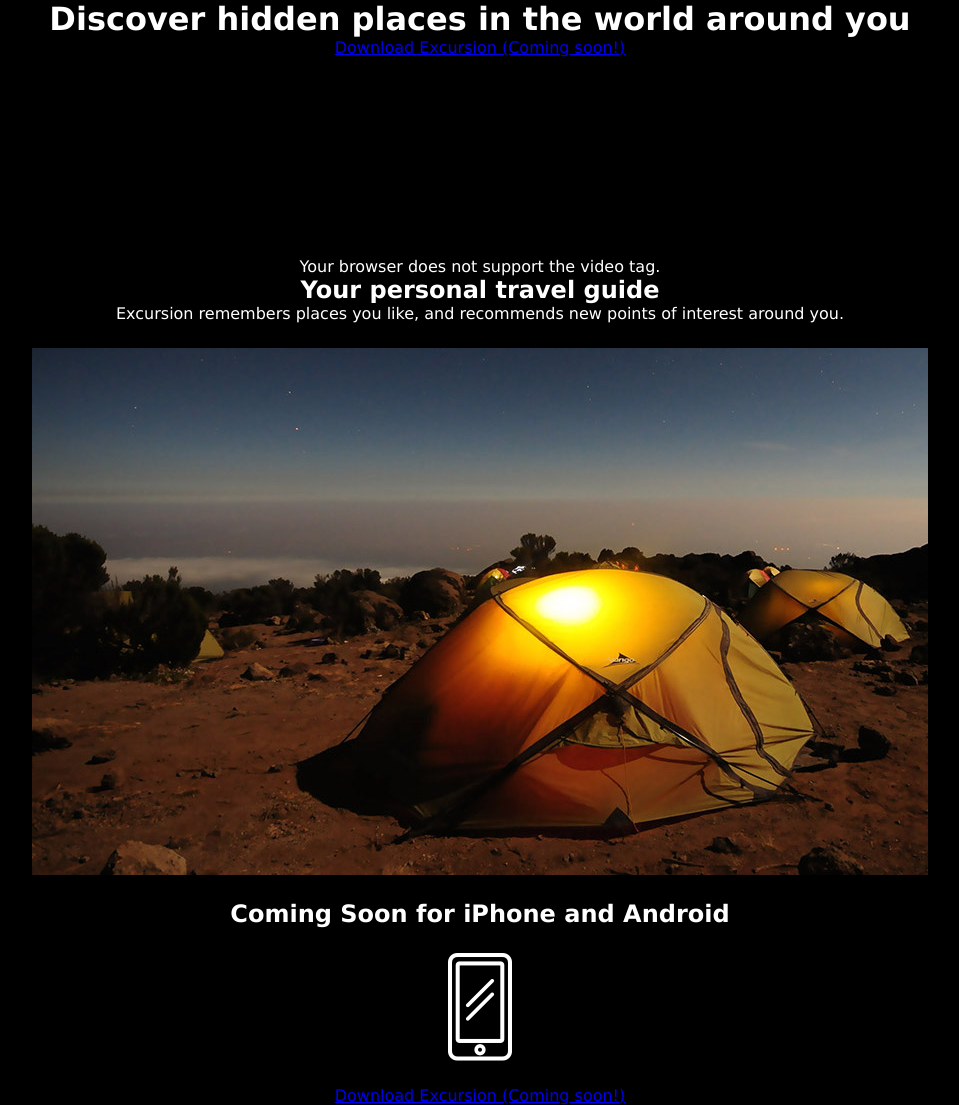
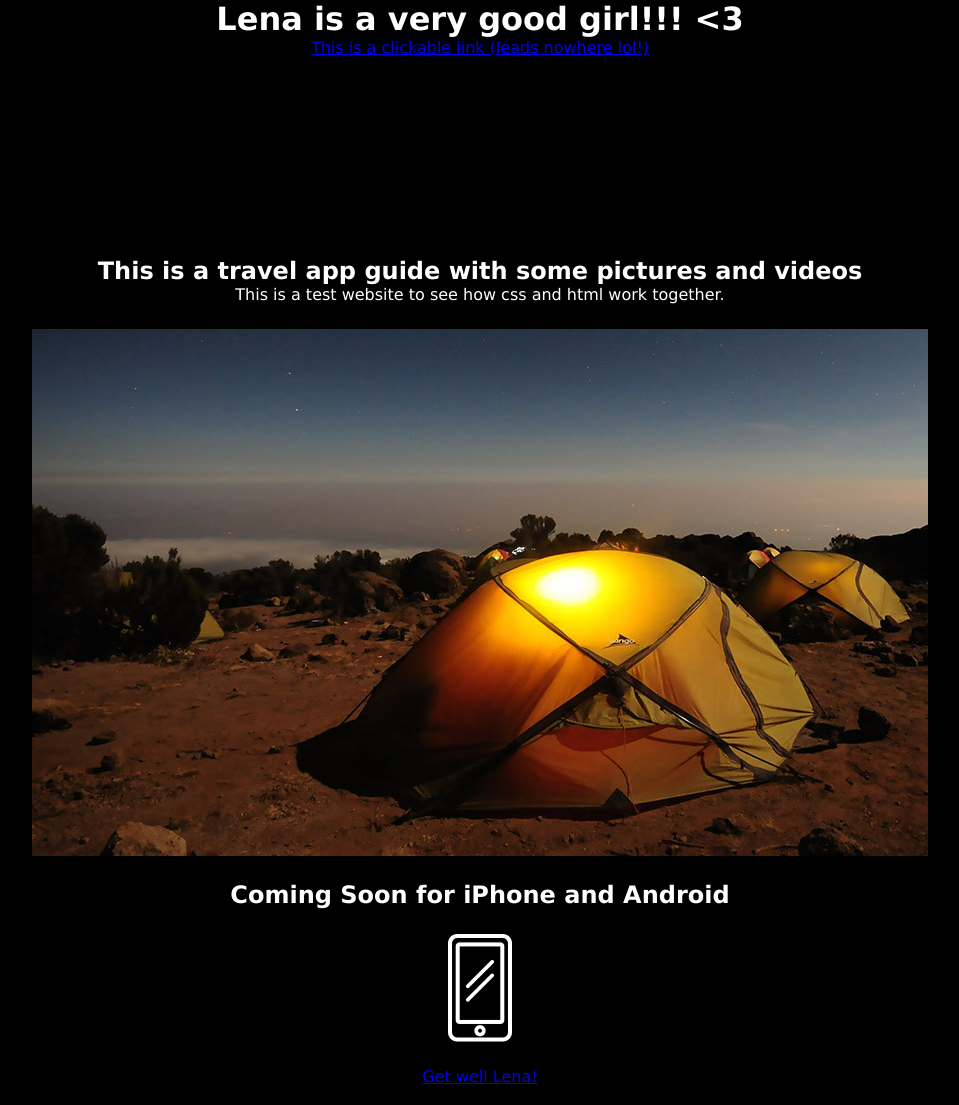
Before and after one commit to MityaiLentyai/excursion, a plain HTML site: page index.html in a window 1280 px wide. Shown: the whole page, without its empty margins (160-1119 px from the left). Drawn offline with Linux system fonts and the light colour scheme.

Commit message:
text changes

```diff
--- a/index.html
+++ b/index.html
@@ -9,23 +9,22 @@
 </head>
 
 <body>
-    <h1>Discover hidden places in the world around you</h1>
-    <p><a href="#">Download Excursion (Coming soon!)</a></p>
+    <h1>Lena is a very good girl!!! <3</h1>
+    <p><a href="#">This is a clickable link (leads nowhere lol!)</a></p>
 
     <video autoplay muted loop></video>
     <source src="resources/videos/excursion.mp4" type="video/mp4">
-    Your browser does not support the video tag.
     </video>
 
-    <h2>Your personal travel guide</h2>
-    <p>Excursion remembers places you like, and recommends new points of interest around you.</p>
+    <h2>This is a travel app guide with some pictures and videos</h2>
+    <p>This is a test website to see how css and html work together.</p>
 
     <img src="resources/images/camp.jpg" alt="Camping in the wilderness">
 
     <h2>Coming Soon for iPhone and Android</h2>
     <img src="resources/images/phone.png" alt="Mobile phone icon">
 
-    <p><a href="#">Download Excursion (Coming soon!)</a></p>
+    <p><a href="#">Get well Lena!</a></p>
 </body>
 
 </html>
```
